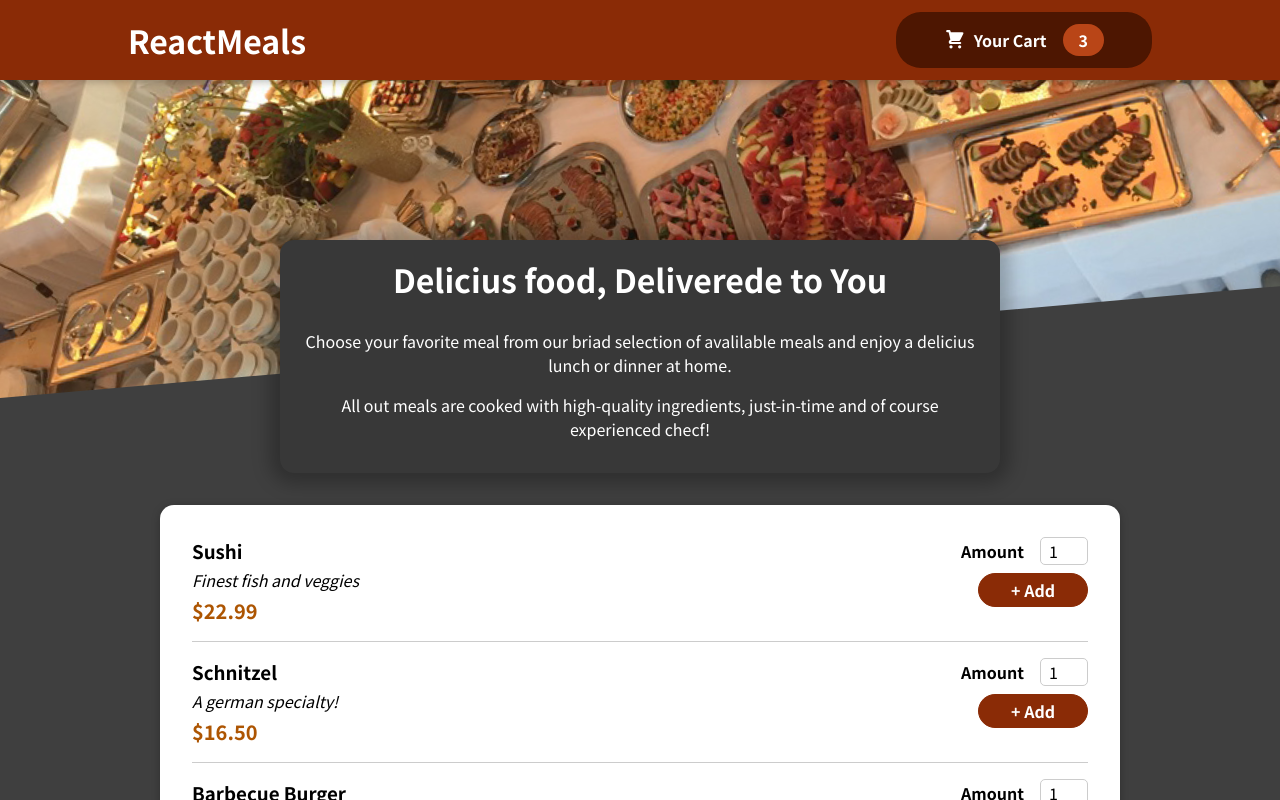
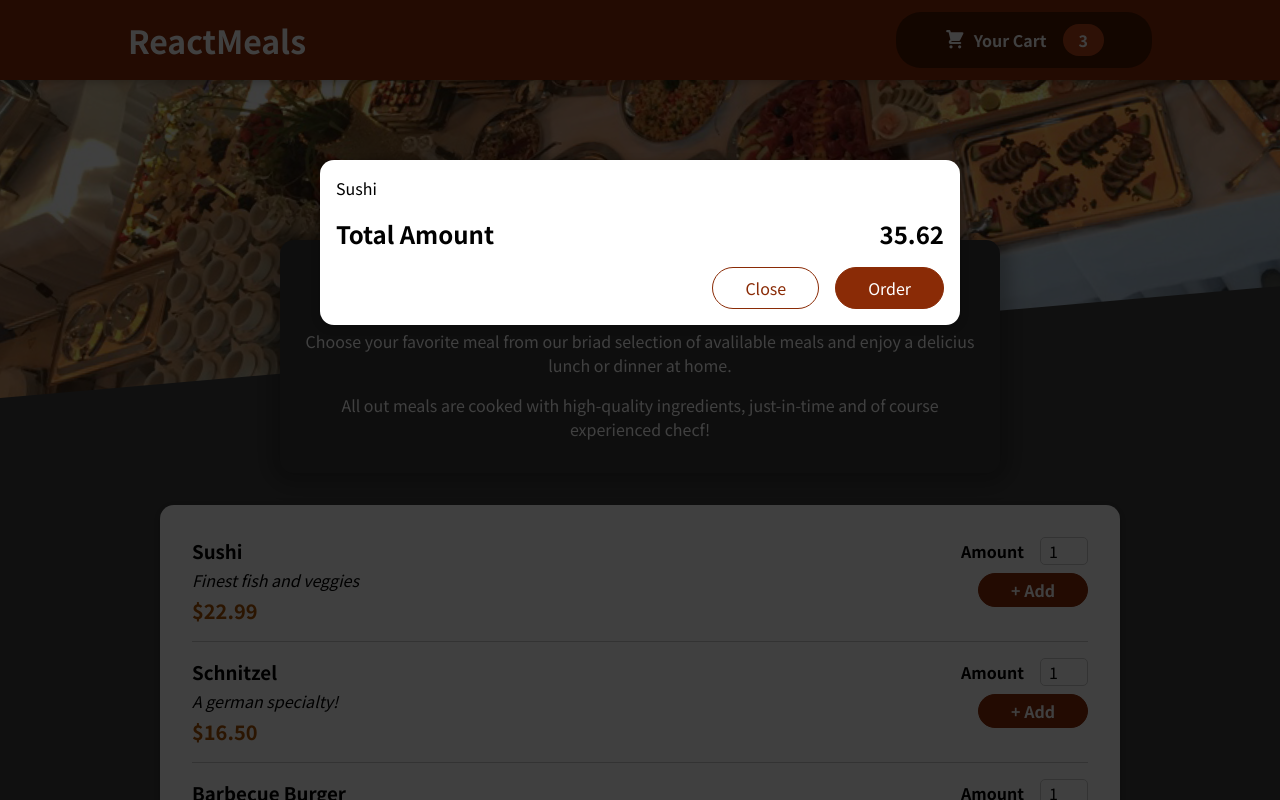
Before and after one commit to jdavidmartinez/react-food-order-app, a React (Create React App) app: page / in a window 1280 px wide. Shown: the top 800 px of the page. Built offline with nearby package versions, Linux system fonts and the light colour scheme.

Commit message:
Section 11 video 139 - Adding a Modal via a react Portal

```diff
--- a/public/index.html
+++ b/public/index.html
@@ -28,6 +28,7 @@
   </head>
   <body>
     <noscript>You need to enable JavaScript to run this app.</noscript>
+    <div id="overlays"></div>
     <div id="root"></div>
     <!--
       This HTML file is a template.
--- a/src/App.js
+++ b/src/App.js
@@ -3,10 +3,12 @@
 
 import Header from './components/Layout/Header';
 import Meals from './components/Meals/Meals';
+import Cart from './components/Cart/Cart';
 
 function App() {
   return (
     <Fragment>
+      <Cart />
       <Header />
       <main>
         <Meals />
--- a/src/components/Cart/Cart.js
+++ b/src/components/Cart/Cart.js
@@ -1,8 +1,10 @@
+import Modal from "../UI/Modal";
+
 import classes from "./Cart.module.css";
 
 const Cart = (props) => {
   const cartItems = (
-    <ul className={classes['cart-items']}>
+    <ul className={classes["cart-items"]}>
       {[{ id: "cq1", name: "Sushi", amount: 2, price: 12.99 }].map((item) => (
         <li>{item.name}</li>
       ))}
@@ -10,17 +12,17 @@
   );
 
   return (
-    <div>
+    <Modal>
       {cartItems}
       <div className={classes.total}>
-          <span>Total Amount</span>
-          <span>35.62</span>
+        <span>Total Amount</span>
+        <span>35.62</span>
       </div>
       <div className={classes.actions}>
-          <button className={classes['button--alt']}>Close</button>
-          <button className={classes.button}>Order</button>
+        <button className={classes["button--alt"]}>Close</button>
+        <button className={classes.button}>Order</button>
       </div>
-    </div>
+    </Modal>
   );
 };
 
--- /dev/null
+++ b/src/components/UI/Modal.js
@@ -0,0 +1,32 @@
+import { Fragment } from "react";
+import ReactDOM from "react-dom";
+
+import classes from "./Modal.module.css";
+
+const Backdrop = (props) => {
+  return <div className={classes.backdrop} />;
+};
+
+const ModalOverlay = (props) => {
+  return (
+    <div className={classes.modal}>
+      <div className={classes.content}>{props.children}</div>
+    </div>
+  );
+};
+
+const portalElement = document.getElementById('overlays');
+
+const Modal = (props) => {
+  return (
+    <Fragment>
+      {ReactDOM.createPortal(<Backdrop />, portalElement)}
+      {ReactDOM.createPortal(
+        <ModalOverlay>{props.children}</ModalOverlay>,
+        portalElement
+      )}
+    </Fragment>
+  );
+};
+
+export default Modal;
--- /dev/null
+++ b/src/components/UI/Modal.module.css
@@ -0,0 +1,40 @@
+.backdrop {
+    position: fixed;
+    top: 0;
+    left: 0;
+    width: 100%;
+    height: 100vh;
+    z-index: 20;
+    background-color: rgba(0, 0, 0, 0.75);
+  }
+
+  .modal {
+    position: fixed;
+    top: 20vh;
+    left: 5%;
+    width: 90%;
+    background-color: white;
+    padding: 1rem;
+    border-radius: 14px;
+    box-shadow: 0 2px 8px rgba(0, 0, 0, 0.25);
+    z-index: 30;
+    animation: slide-down 300ms ease-out forwards;
+  }
+
+  @media (min-width: 768px) {
+    .modal {
+      width: 40rem;
+      left: calc(50% - 20rem);
+    }
+  }
+
+  @keyframes slide-down {
+    from {
+      opacity: 0;
+      transform: translateY(-3rem);
+    }
+    to {
+      opacity: 1;
+      transform: translateY(0);
+    }
+  }
```
Also changed, not shown: 1 other file (tests, documents, lock files or other folders).
